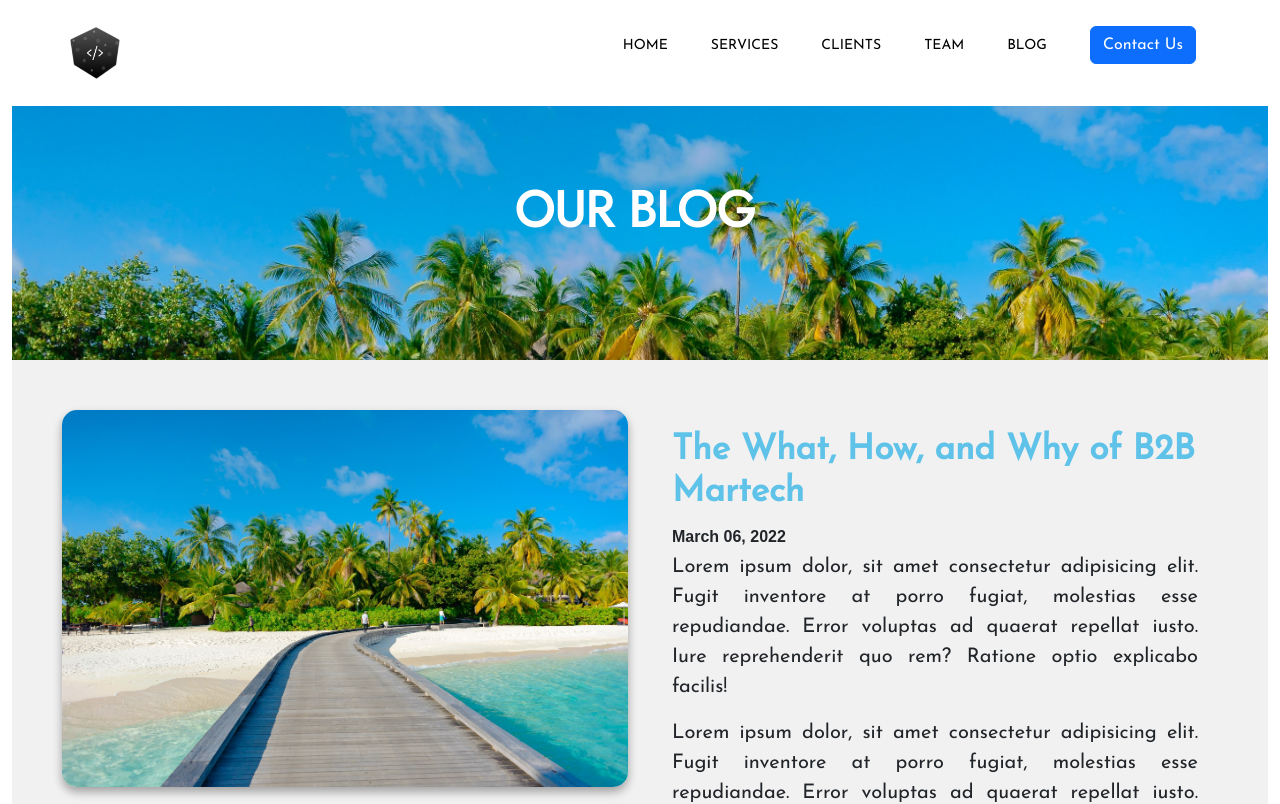
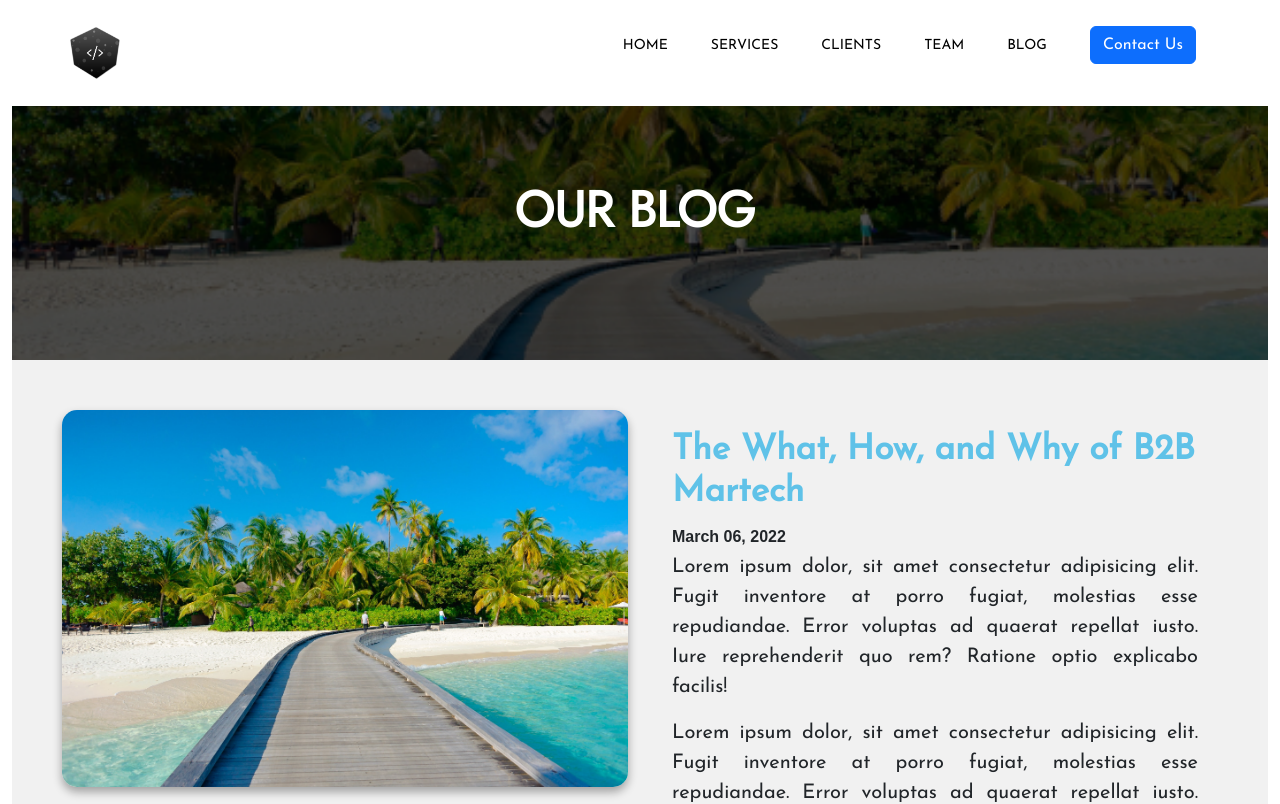
Before and after one commit to iamsergeo22/consult_project, a Vue app: page /blog in a window 1280 px wide. Shown: the top 804 px of the page. Built offline with nearby package versions, Linux system fonts and the light colour scheme.

Commit message:
new-update

```diff
--- a/src/views/BlogPage.vue
+++ b/src/views/BlogPage.vue
@@ -187,7 +187,7 @@
 
      .header {
           height: 45vh;
-          background-image: url("../assets/pexels-asad-photo-maldives-9482122.jpg");
+          background-image: url("../assets/banner.png");
           background-color: rgba(0, 0, 0, 0.555);
           background-size: cover;
           background-position: top;
--- a/src/views/ClientsPage.vue
+++ b/src/views/ClientsPage.vue
@@ -113,6 +113,7 @@
 <style  lang="scss" scoped>
 
 
+
           .contact {
                padding: 20px;
 
@@ -198,7 +199,7 @@
 
      .header {
           height: 45vh;
-          background-image: url("../assets/pexels-asad-photo-maldives-9482122.jpg");
+          background-image: url("../assets/banner.png");
           background-image: rgba(0, 0, 0, 0.555);
           background-size: cover;
           background-position: top;
--- a/src/views/ServicePage.vue
+++ b/src/views/ServicePage.vue
@@ -111,6 +111,7 @@
 <style lang="scss" scoped>
 
 
+
      .contact {
           padding: 20px;
 
@@ -187,7 +188,7 @@
 
      .header {
           height: 45vh;
-          background-image: url("../assets/pexels-asad-photo-maldives-9482122.jpg");
+          background-image: url("../assets/banner.png");
           background-color: rgb(0, 0, 0);
           background-size: cover;
           background-position: top;
--- a/src/views/TeamPage.vue
+++ b/src/views/TeamPage.vue
@@ -103,6 +103,7 @@
 
 <style lang="scss" scoped>
 
+
      .contact {
           padding: 20px;
 
@@ -174,7 +175,7 @@
 
      .header {
           height: 45vh;
-          background-image: url("../assets/pexels-asad-photo-maldives-9482122.jpg");
+          background-image: url("../assets/banner.png");
           background-color: rgba(0, 0, 0, 0.555);
           background-size: cover;
           background-position: top;
```
Also changed, not shown: src/assets/banner.png (added).
